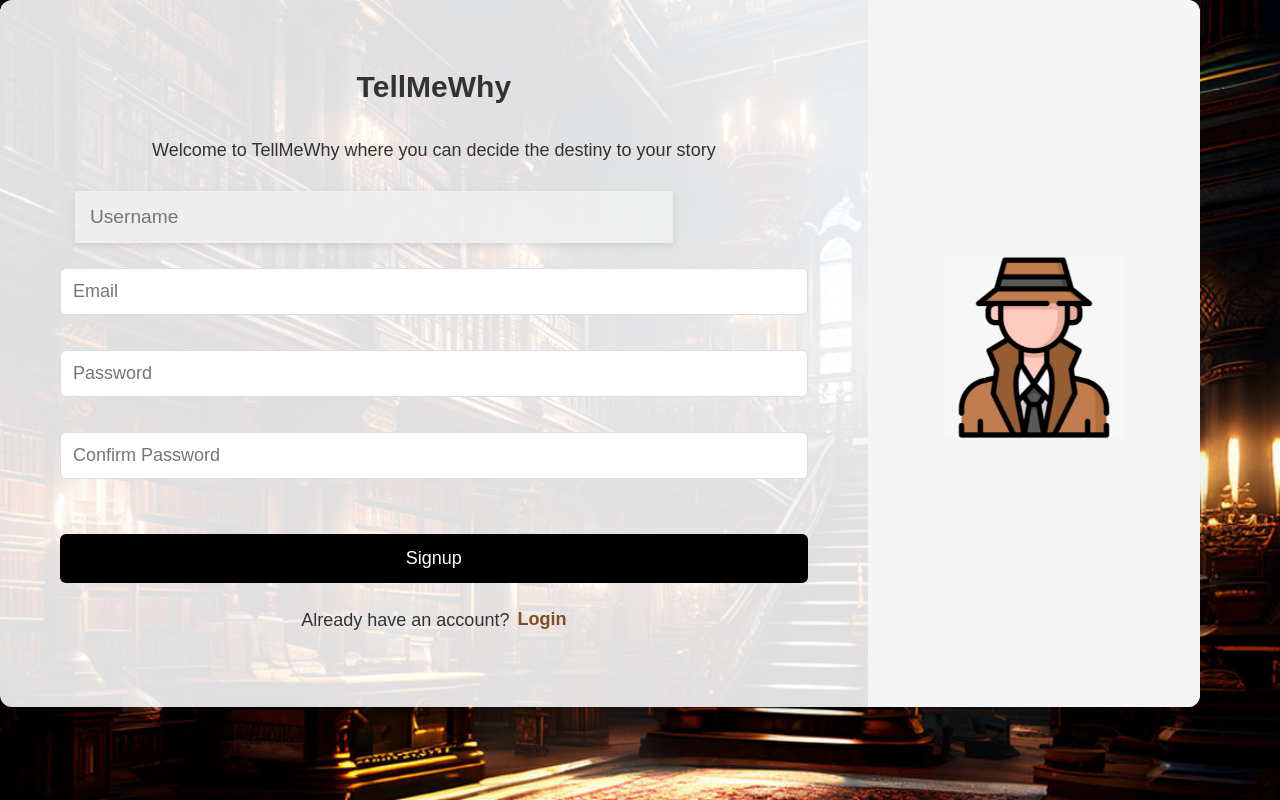
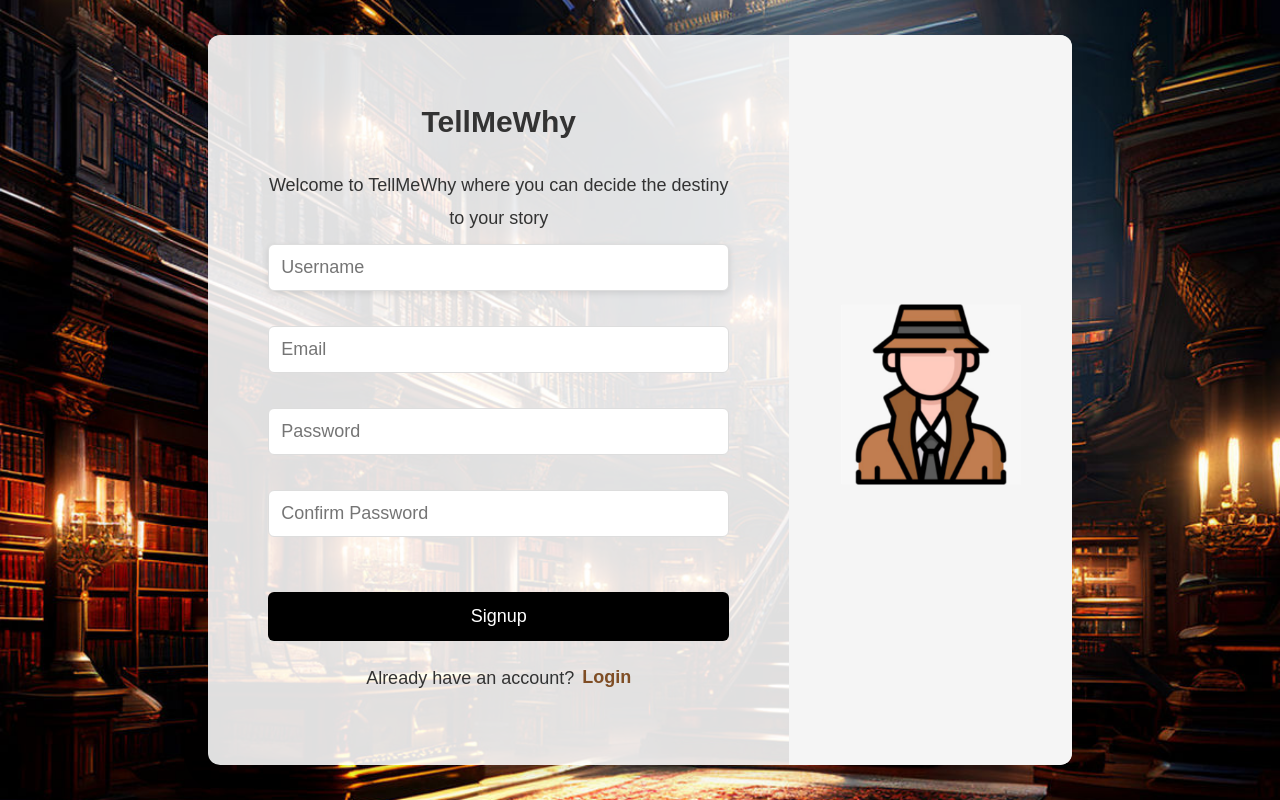
Before and after one commit to pranjalaa2702/Interactive_Story, a React (Create React App) app in the folder client/: page /signup in a window 1280 px wide. Built offline with nearby package versions, Linux system fonts and the light colour scheme.

Commit message:
fixed some of the css

```diff
--- a/client/src/Dashboard.css
+++ b/client/src/Dashboard.css
@@ -47,6 +47,10 @@ nav .logo h1 {
     letter-spacing: 0.125rem;
 }
 
+.logoText{
+    text-align: left;
+}
+
 nav .nav-links {
     list-style: none;
     display: flex;
@@ -61,6 +65,8 @@ nav .nav-links li a {
     padding-bottom: 0.25rem;
     border-bottom: 2px solid transparent;
     transition: color 0.3s ease, border-bottom 0.3s ease;
+    width: fit-content;
+    display: flex
 }
 
 nav .nav-links li a:hover {
--- a/client/src/Dashboard.js
+++ b/client/src/Dashboard.js
@@ -23,7 +23,7 @@ const Dashboard = ({ onLogout }) => {
       <header>
         <nav>
           <div className="logo">
-            <h1>Tell Me Why</h1>
+            <h1 className='logoText'>Tell Me Why</h1>
           </div>
 
           {/* Links to the respective sections of the page by using its id */}
--- a/client/src/ForgotPassword.css
+++ b/client/src/ForgotPassword.css
@@ -10,8 +10,7 @@ body {
     background-size: cover;
     background-position: center;
     display: flex;
-    flex-direction: column;
-    justify-content: space-between; /* Ensures the form stays at the bottom */
+    flex-direction: row;
     align-items: center;
     height: 100vh;
 }
--- a/client/src/PremadeStory.js
+++ b/client/src/PremadeStory.js
@@ -5,8 +5,6 @@ import { GoogleGenerativeAI } from "@google/generative-ai";
 
 //To Do in this file
 //1. Loading spinner thing
-//2. Move Gemini API to env
-//4. Change progress from local storage to mongo
 
 const PremadeStory = ({ token, onChoose, onLogout }) => {
   const { strStoryId } = useParams(); //Storing story id
--- a/client/src/Signup.js
+++ b/client/src/Signup.js
@@ -63,6 +63,7 @@ function Signup() {
             value={username}
             onChange={(event) => setUsername(event.target.value)}
             required
+            id='username'
           />
           <input
             type="email"
--- a/client/src/StoryGenerator.js
+++ b/client/src/StoryGenerator.js
@@ -3,10 +3,6 @@ import { useParams } from 'react-router-dom';
 import './StoryText.css';
 import { GoogleGenerativeAI } from '@google/generative-ai';
 import { ClipLoader } from 'react-spinners'; // For loading spinner
-
-//To Do in this file
-//1. Change progress storage from local storage to mongo
-//2. Move Gemini API to env
 
 const StoryGenerator = ({ token, onChoose, onLogout }) => {
   const { storyId } = useParams(); //Stores story id
@@ -160,7 +156,7 @@ const StoryGenerator = ({ token, onChoose, onLogout }) => {
   };
 
   return (
-    <div>
+    <div className='main'>
       <header>
         <nav>
           <div className="logo">
--- a/client/src/StoryText.css
+++ b/client/src/StoryText.css
@@ -1,4 +1,4 @@
-div{
+.main{
   width: 100%;
 }
 
--- a/client/src/signup.css
+++ b/client/src/signup.css
@@ -7,10 +7,12 @@
 body {
     font-family: 'Roboto', sans-serif;
     display: flex;
+    flex-direction: row;
     justify-content: center;
     align-items: center;
-    height: 100vh;
+    height: 100vh; /* Full viewport height */
     background-color: #f5f5f5;
+    margin: 0; /* Ensure no extra margin */
 }
 
 .container-1 {
@@ -19,7 +21,9 @@ body {
     background-color: #ffffffdf;
     border-radius: 12px;
     box-shadow: 0 4px 30px rgba(0, 0, 0, 0.1);
+    margin: auto; /* Center vertically and horizontally */
 }
+
 
 .signup-box {
     padding: 60px;
@@ -62,6 +66,16 @@ input {
     border: 1px solid #ddd;
     border-radius: 6px;
     font-size: 18px;
+}
+
+#username {
+    padding: 12px;
+    border: 1px solid #ddd;
+    border-radius: 6px;
+    font-size: 18px;
+    width: 100%;
+    background-color: #ffffff;
+    margin: 0px 0px 25px 0px;
 }
 
 .signup-btn {
```
